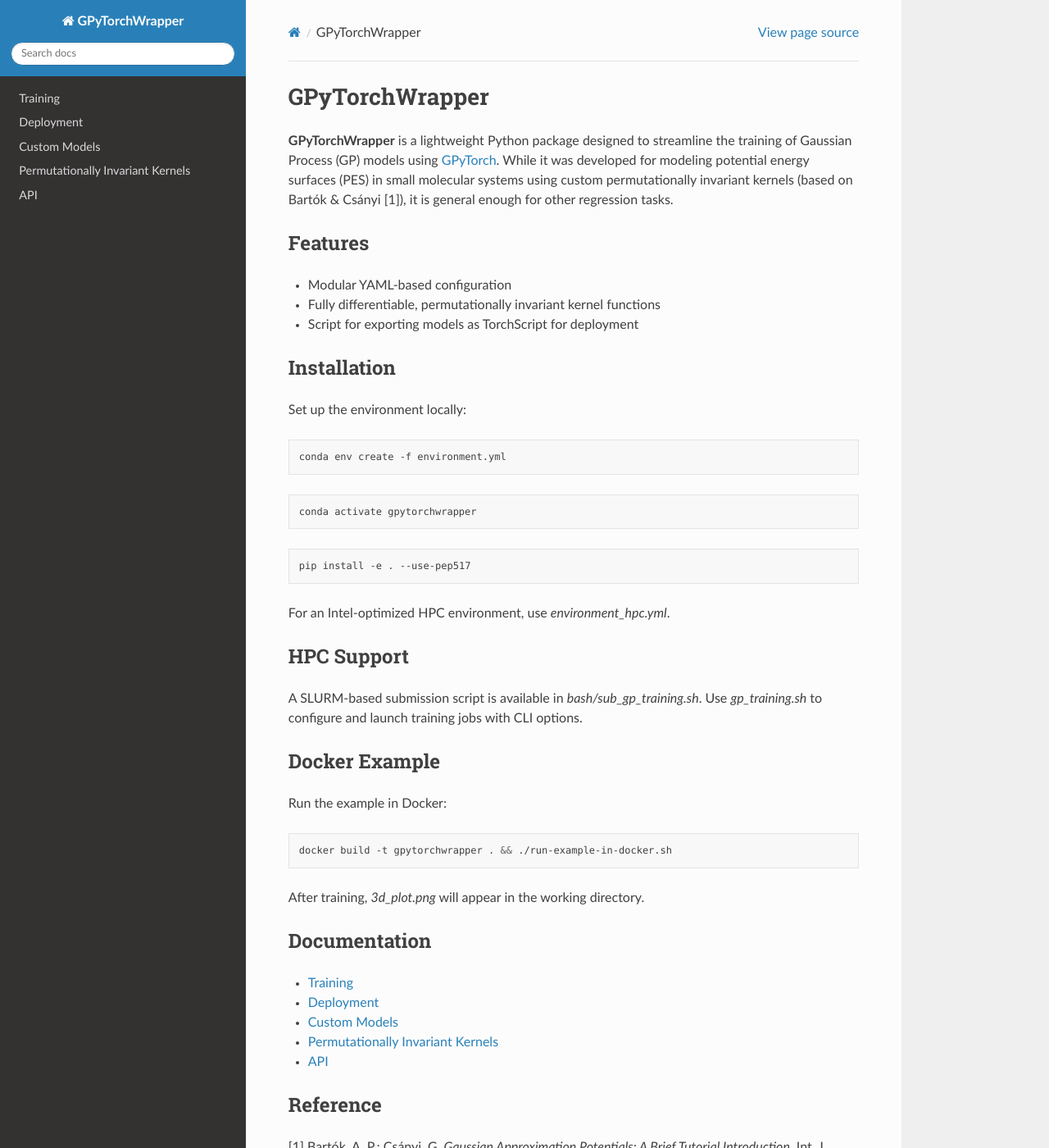
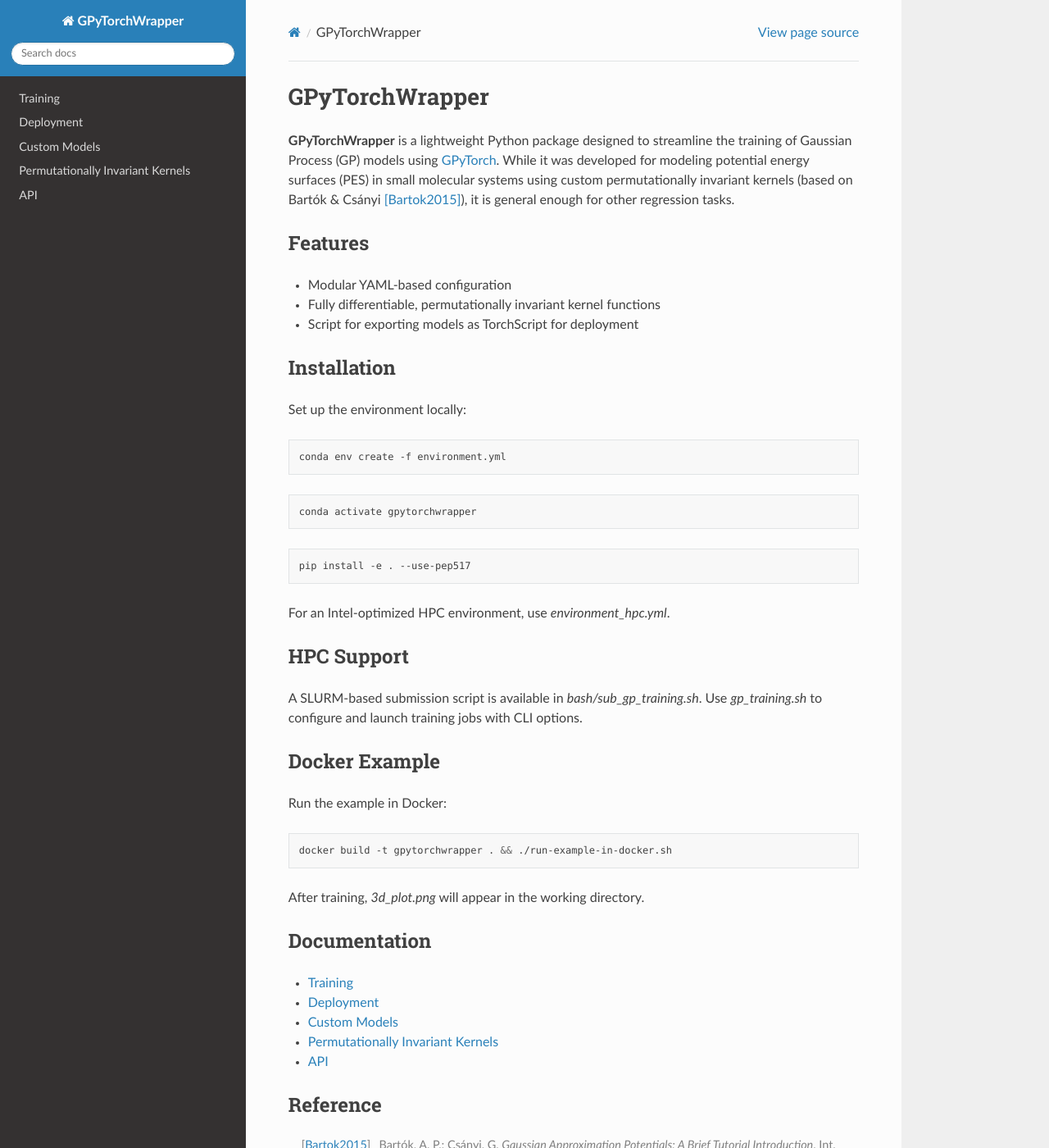
Before and after one commit to jennevv/GPyTorchWrapper, a Sphinx documentation site: the page built from docs/source/index.rst, in a window 1280 px wide and 1400 px high. Shown: the whole window at 82% size. Built offline with Sphinx 7.4.7 and the Read the Docs theme 3.1.0, drawn with Linux system fonts in a browser that asks for light colours.

Commit message:
fix index reference section

```diff
--- a/docs/source/index.rst
+++ b/docs/source/index.rst
@@ -1,7 +1,7 @@
 GPyTorchWrapper
 ===============
 
-**GPyTorchWrapper** is a lightweight Python package designed to streamline the training of Gaussian Process (GP) models using `GPyTorch <https://gpytorch.ai/>`_. While it was developed for modeling potential energy surfaces (PES) in small molecular systems using custom permutationally invariant kernels (based on Bartók & Csányi [1]), it is general enough for other regression tasks.
+**GPyTorchWrapper** is a lightweight Python package designed to streamline the training of Gaussian Process (GP) models using `GPyTorch <https://gpytorch.ai/>`_. While it was developed for modeling potential energy surfaces (PES) in small molecular systems using custom permutationally invariant kernels (based on Bartók & Csányi [Bartok2015]_), it is general enough for other regression tasks.
 
 Features
 --------
@@ -61,4 +61,4 @@
 Reference
 ---------
 
-[1] Bartók, A. P.; Csányi, G. *Gaussian Approximation Potentials: A Brief Tutorial Introduction*. Int. J. Quantum Chem. 2015, 115 (16), 1051–1057. https://doi.org/10.1002/qua.24927
+.. [Bartok2015] Bartók, A. P.; Csányi, G. *Gaussian Approximation Potentials: A Brief Tutorial Introduction*. Int. J. Quantum Chem. 2015, 115 (16), 1051–1057. https://doi.org/10.1002/qua.24927
```
